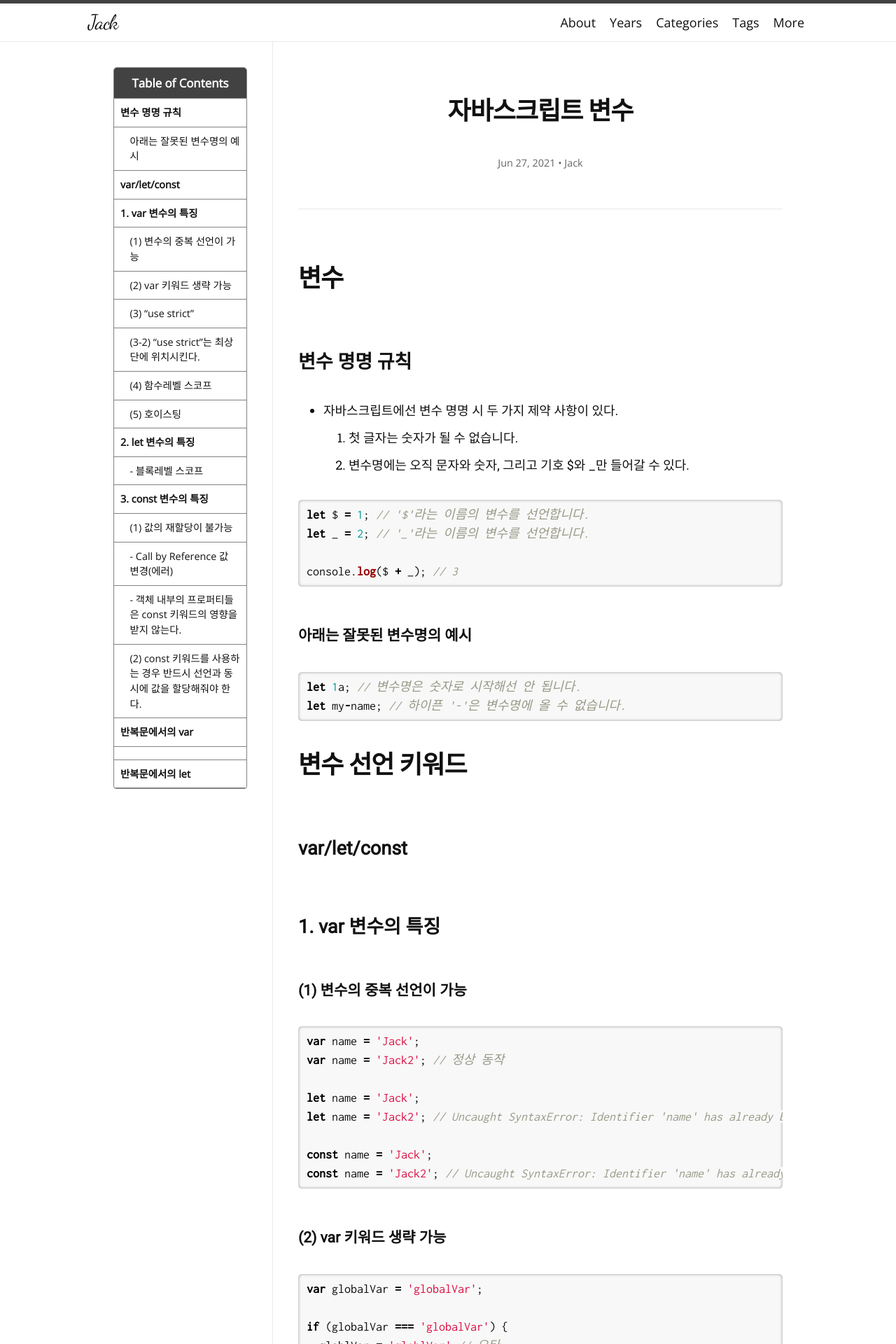
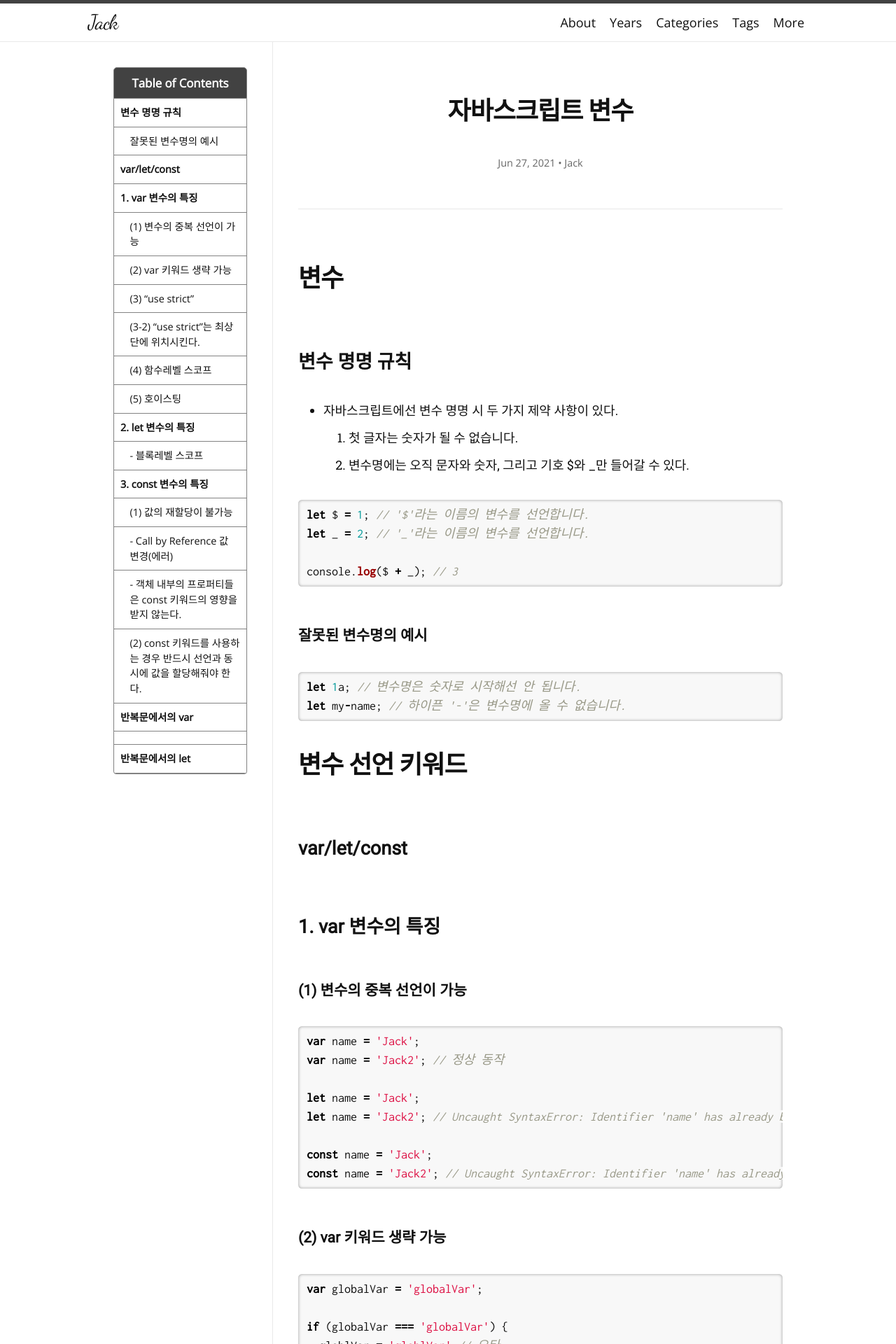
Before and after one commit to ha-jae-geun/jaegeunha94.github.io, a Jekyll site: the page built from _posts/2021-06-27-variable.md, in a window 1280 px wide. Shown: the top 1920 px of the page at 70% size. Built offline with Jekyll 4.4.1, drawn with Linux system fonts in a browser that asks for light colours; nearby versions of some CDN libraries; some web fonts are replaced.

Commit message:
Update 2021-06-27-variable.md

````diff
--- a/_posts/2021-06-27-variable.md
+++ b/_posts/2021-06-27-variable.md
@@ -22,7 +22,7 @@ console.log($ + _); // 3
 ```
 
 
-### 아래는 잘못된 변수명의 예시
+### 잘못된 변수명의 예시
 ```javascript
 let 1a; // 변수명은 숫자로 시작해선 안 됩니다.
 let my-name; // 하이픈 '-'은 변수명에 올 수 없습니다.
````
